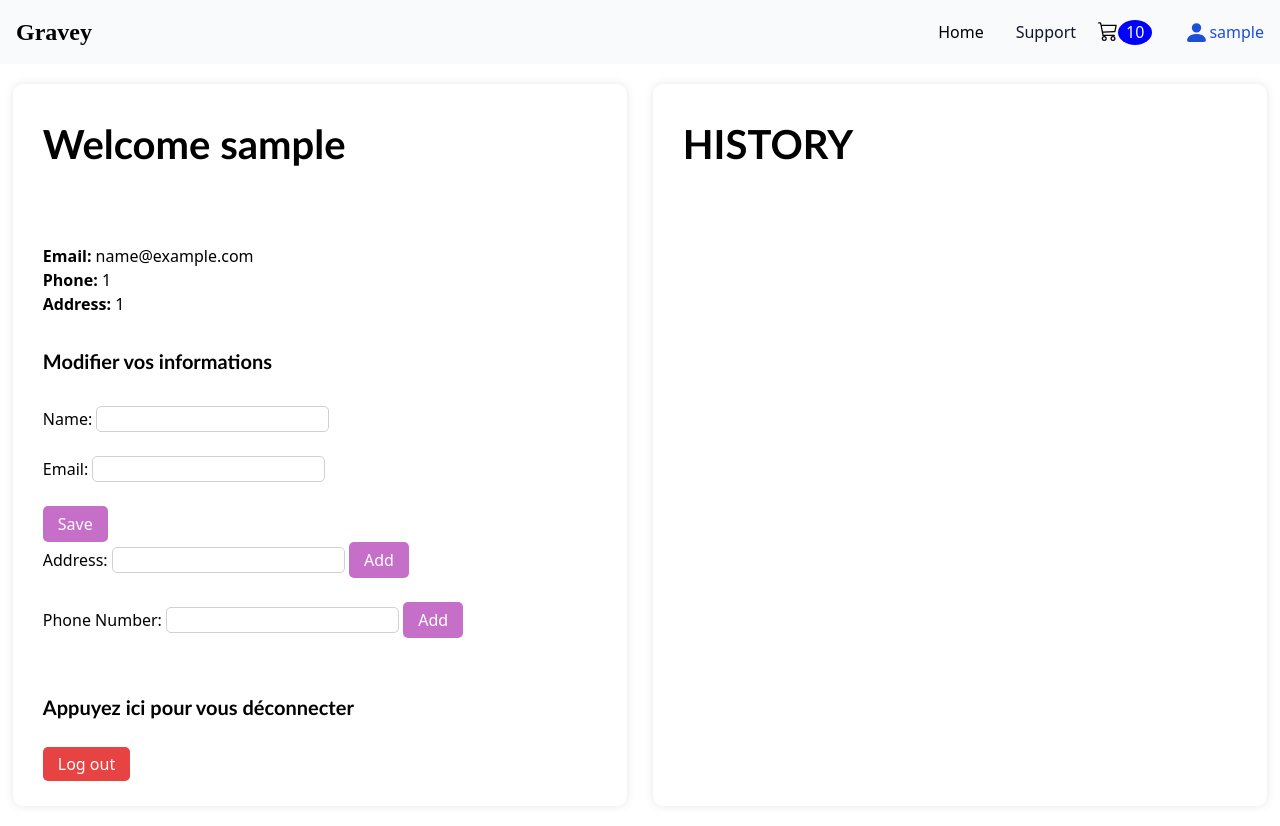
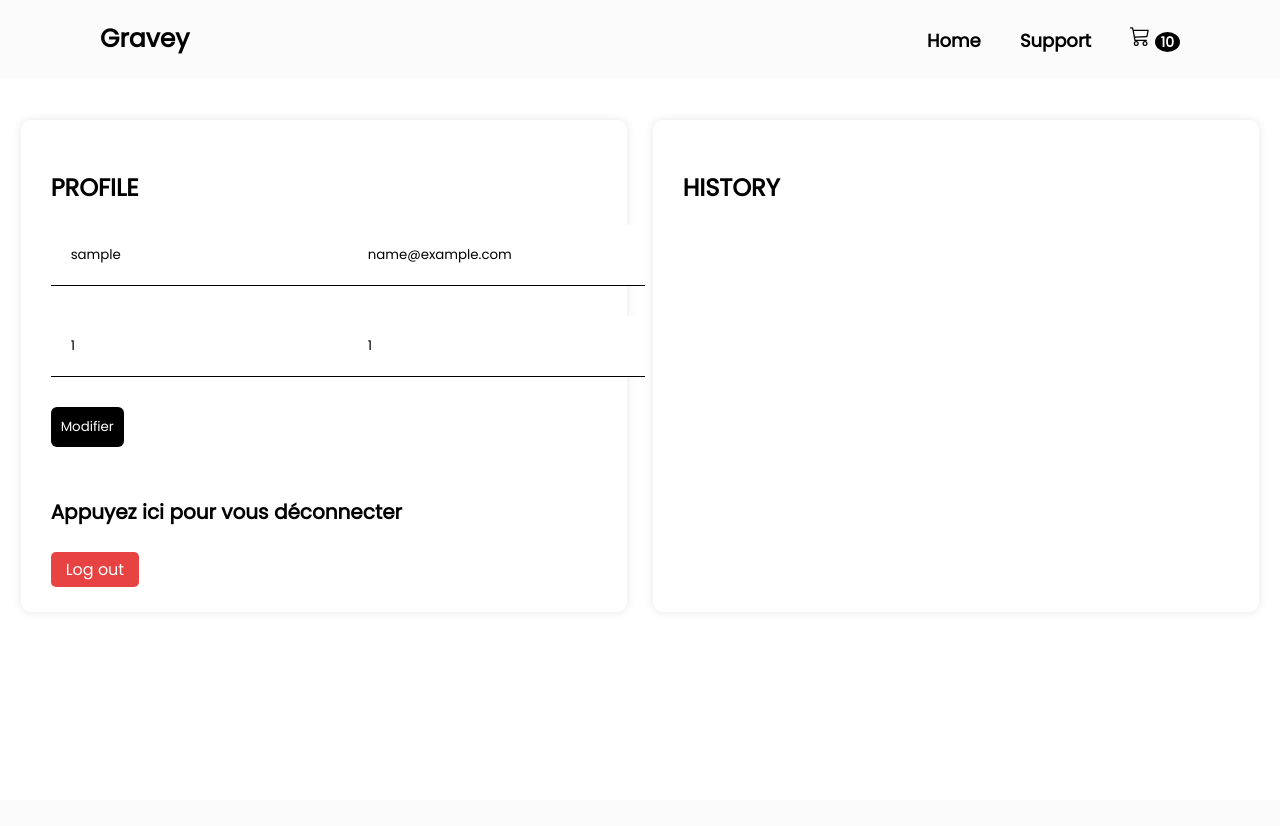
Before and after one commit to Zakaria12e/Ecom-website, a PHP site: page /Profile.php in a window 1280 px wide. After the commit the page ends 587 px from the top, so only its background shows below. Run offline with PHP 8.4, Linux system fonts and the light colour scheme; the visitor is signed in with stand-in values (Sample User, id 1); tables that the repository leaves empty or names only in its code hold one stand-in row (values such as "Sample post").

Commit message:
some updates in profile user

```diff
--- a/Panier.php
+++ b/Panier.php
@@ -178,7 +178,7 @@
            $rowphone = mysqli_fetch_assoc($resultphone);
            echo'<div style="display:flex">';
             echo'<h2 style="padding-right:50px;"><b>Phone Number </h2>';
-            echo'<h2 id="phone_number">+212'.$rowphone['PhoneNumber'].'</h2>';
+            echo'<h2 id="phone_number">'.$rowphone['PhoneNumber'].'</h2>';
            echo'</div>';
 
           }
--- a/Profile.css
+++ b/Profile.css
@@ -1,14 +1,6 @@
 
-.title-profile{
-    margin-bottom: 70px;
-    font-size: 40px;
-    font-family:'Trebuchet MS', 'Lucida Sans Unicode', 'Lucida Grande', 'Lucida Sans', Arial, sans-serif;
-    font-weight: bold;
-    color: #000000;
-  }
   #mod-info,#logout_para{
     font-size: 20px;
-    font-family:'Trebuchet MS', 'Lucida Sans Unicode', 'Lucida Grande', 'Lucida Sans', Arial, sans-serif;
     font-weight: bold;
     margin-bottom: 30px;
     padding-top: 30px;
@@ -18,17 +10,8 @@
    border-radius: 5px;
 
   }
-  input[type="submit"] {
-    background-color: #c66fc9;
-    color: white;
-    padding: 6px 15px;
-    border-radius: 5px;
-    cursor: pointer;
-    font-size: 16px;
-}
-input[type="submit"]:hover{
- background-color: #aa2aaf;
-}
+
+
 #logo{
   font-family: 'Poppins';
   font-weight: 600;
@@ -50,7 +33,9 @@
 display: flex;
 flex-wrap: wrap;
 justify-content: space-between;
+margin-top: 100px;
 }
+
 
 .section-info,
 .section-history {
@@ -70,6 +55,27 @@
 width: 48%;
 }
 }
-input[type="text"],input[type="email"]{
-    background: transparent;
+
+
+.form-control {
+  padding: 20px;
+  border: none;
+  border-bottom: 1px solid black ;
+  margin-bottom: 10px;
 }
+.form-group {
+  margin-bottom: 20px;
+}
+
+#btnModifier{
+
+  border: none;
+  background-color: rgb(0, 0, 0);
+  border-radius: 6px;
+  padding: 10px;
+  cursor: pointer;
+  color: white;
+}
+#btnModifier:hover{
+  background-color: rgb(69, 69, 69);
+}
--- a/Profile.php
+++ b/Profile.php
@@ -19,6 +19,7 @@
     }
     if (!isset($_SESSION['PhoneNumber']) &&  !isset($_SESSION['email'])) {
         $query = "SELECT PhoneNumber FROM clients WHERE Id = $id";
+
         $result = mysqli_query($con, $query);
         $row = mysqli_fetch_assoc($result);
         $_SESSION['PhoneNumber'] = $row['PhoneNumber'];
@@ -32,28 +33,29 @@
 
 
 
-    if (isset($_POST['save'])) {
-        $newname = $_POST['name'];
+    if (isset($_POST['submit'])) {
+        $newname = $_POST['username'];
         $newemail = $_POST['email'];
-
+         //Update Username and Email
         $query = "UPDATE clients SET Username='$newname', Email='$newemail' WHERE Id = $id";
         $result = mysqli_query($con, $query);
         $_SESSION['username'] = $newname;
         $_SESSION['email'] = $newemail;
-    }
-
-    if (isset($_POST['Add'])) {
+          //Update Address
         $newAddress = $_POST['Address'];
         $query = "UPDATE clients SET Address='$newAddress' WHERE Id = $id";
         mysqli_query($con, $query);
         $_SESSION['Address'] = $newAddress;
-    }
-    if (isset($_POST['AddPhoneNumber'])) {
-        $newPhoneNumber = $_POST['PhoneNumber'];
+           //Update Phone Number
+        $newPhoneNumber = $_POST['NumberPhone'];
         $query = "UPDATE clients SET PhoneNumber ='$newPhoneNumber' WHERE Id = $id";
         mysqli_query($con, $query);
         $_SESSION['PhoneNumber'] =  $newPhoneNumber;
     }
+
+
+
+
 
 
 
@@ -65,30 +67,26 @@
 <head>
     <meta charset="UTF-8">
     <meta name="viewport" content="width=device-width, initial-scale=1.0">
-    <link href="https://cdn.jsdelivr.net/npm/tailwindcss@2.2.19/dist/tailwind.min.css" rel="stylesheet">
   <link rel="stylesheet" href="Profile.css">
+<link rel="stylesheet" href="nav.css">
     <title>Profile</title>
 
 </head>
 <body>
-    <nav class="border-gray-200 bg-gray-50 dark:bg-gray-800 dark:border-gray-700">
-    <div class="max-w-screen-xl flex flex-wrap items-center justify-between mx-auto p-4">
-        <a href="home.php" class="flex items-center space-x-3 rtl:space-x-reverse">
-            <span style="color: black;" id="logo" class="self-center text-2xl font-semibold whitespace-nowrap dark:text-white">Gravey</span>
-        </a>
-        <ul class="flex flex-col font-medium mt-4 rounded-lg bg-gray-50 md:space-x-8 rtl:space-x-reverse md:flex-row md:mt-0 md:border-0 md:bg-transparent dark:bg-gray-800 md:dark:bg-transparent dark:border-gray-700">
-            <li>
-            <a id="profile" href="home.php" >Home</a>
-            </li>
-            <li>
-                <a href="support.php" class="block py-2 px-3 md:p-0 text-gray-900 rounded hover:bg-gray-100 md:hover:bg-transparent md:border-0 md:hover:text-blue-700 dark:text-white md:dark:hover:text-blue-500 dark:hover:bg-gray-700 dark:hover:text-white md:dark:hover:bg-transparent">Support</a>
-            </li>
-            <li>
-            <li style="display: flex; margin-left:-10px;">
+<header class="header">
+
+
+<a class="logo" href="home.php">Gravey</a>
+<nav class="navbar">
+
+      <a href="home.php">Home</a>
+      <a href="support.php">Support</a>
+
+
     <a id="panier-icon" href="Panier.php"><svg xmlns="http://www.w3.org/2000/svg" width="20" height="22" fill="currentColor" class="bi bi-cart3" viewBox="0 0 16 16">
 <path d="M0 1.5A.5.5 0 0 1 .5 1H2a.5.5 0 0 1 .485.379L2.89 3H14.5a.5.5 0 0 1 .49.598l-1 5a.5.5 0 0 1-.465.401l-9.397.472L4.415 11H13a.5.5 0 0 1 0 1H4a.5.5 0 0 1-.491-.408L2.01 3.607 1.61 2H.5a.5.5 0 0 1-.5-.5M3.102 4l.84 4.479 9.144-.459L13.89 4H3.102zM5 12a2 2 0 1 0 0 4 2 2 0 0 0 0-4m7 0a2 2 0 1 0 0 4 2 2 0 0 0 0-4m-7 1a1 1 0 1 1 0 2 1 1 0 0 1 0-2m7 0a1 1 0 1 1 0 2 1 1 0 0 1 0-2"/>
 </svg></a>
-<div style=" color:ghostwhite ;background-color: blue; border-radius:50%; padding:0px 8px;">
+<span style=" color:white ;background-color: black; border-radius:50%; padding:0 6px; font-size:14px; font-weight: 600;">
 <?php
 require_once 'config.php';
 if(isset($_SESSION['id'])){
@@ -108,54 +106,46 @@
 }
 }
 ?>
-</div>
+</span>
 
-</li>
-<?php
-echo'<a style="display: flex;" href="Profile.php" class="block py-2 px-3 md:p-0 text-white bg-blue-700 rounded md:bg-transparent md:text-blue-700 md:dark:text-blue-500 dark:bg-blue-600 md:dark:bg-transparent" aria-current="page"><svg xmlns="http://www.w3.org/2000/svg" width="25" height="25" fill="currentColor" class="bi bi-person-fill" viewBox="0 0 16 16">
-  <path d="M3 14s-1 0-1-1 1-4 6-4 6 3 6 4-1 1-1 1zm5-6a3 3 0 1 0 0-6 3 3 0 0 0 0 6"/>
-</svg>'.$_SESSION['username'].'</a>';
-?>
-               </li>
 
-        </ul>
-    </div>
+
+
 </nav>
+</header>
 
 
   <div id="profile-container">
 
   <section class="section-info">
-            <div class="info">
+  <form action="" method="post">
 
-                <h1 class="title-profile"><?php echo "Welcome {$_SESSION['username']}"; ?></h1>
-                <p><b>Email:</b> <?php echo $_SESSION['email']; ?></p>
-                <p><b>Phone:</b> <?php echo $_SESSION['PhoneNumber']; ?></p>
-                <p><b>Address:</b> <?php echo $_SESSION['Address']; ?></p>
+                    <h1 class="title">PROFILE</h1>
+                    <div style="display: flex;  justify-content: space-between;">
+                   <div class="form-group">
+                       <input type="text" name="username" id="username" class="form-control" autocomplete="off" placeholder="Nom d'utilisateur" value="<?php  echo $_SESSION['username']; ?>">
                    </div>
 
+                   <div class="form-group">
+                       <input type="text" name="email" id="email" class="form-control"  autocomplete="off" placeholder="Email"  value="<?php  echo $_SESSION['email']; ?>">
+                   </div>
+                   </div>
+                   <div style="display: flex;  justify-content: space-between;">
 
-        <h2  id="mod-info"><b>Modifier vos informations</b></h2>
-    <form action="" method="post">
-        <label for="name">Name:</label>
-        <input type="text" name="name" class="change" required><br><br>
+                   </div>
+                   <div style="display: flex;  justify-content: space-between;">
+                        <span class="form-group">
+                       <input type="text" name="NumberPhone" id="numphone" class="form-control" autocomplete="off" placeholder="Number Phone"  value="<?php  echo $_SESSION['PhoneNumber']; ?>">
+                   </span>
+                   <span class="form-group">
+                       <input type="text" name="Address" id="address" class="form-control" autocomplete="off"  placeholder="Address" value="<?php  echo $_SESSION['Address']; ?>">
+                   </span>
+                   </div>
 
-        <label for="email">Email:</label>
-        <input type="email" name="email" class="change" required><br><br>
-        <input type="submit" value="Save" name="save">
+                   <div class="form-group">
+                       <button id="btnModifier" type="submit" name="submit">Modifier</button>
+                   </div>
                </form>
-
-    <form method="post">
-        <label for="name">Address:</label>
-        <input type="text" name="Address" class="change" required>
-        <input type="submit" value="Add" name="Add">
-    </form><br>
-    <form method="post">
-        <label for="name">Phone Number:</label>
-        <input type="text" name="PhoneNumber" class="change" required>
-        <input type="submit" value="Add" name="AddPhoneNumber">
-    </form><br>
-
 
     <div>
         <p id="logout_para">Appuyez ici pour vous déconnecter</p><a id="logout-btn" href="logout.php">Log out</a>
--- a/authentification.css
+++ b/authentification.css
@@ -50,8 +50,6 @@
     border-radius: 6px;
     background-color:rgb(145, 228, 145);
     text-align: center;
-
-
     }
     div.erreurmsg{
     border: 1px solid darkred;
--- a/login.php
+++ b/login.php
@@ -61,7 +61,7 @@
         }
         else
           {
-            echo "<div id='errMessage1' class='erreurmsg'>>
+            echo "<div id='errMessage1' class='erreurmsg'>
                     <p>Identifiant ou mot de passe incorrect</p>
                   </div>";
           }
@@ -88,8 +88,8 @@
                     <div class="form-group">
                      </div>
                    </div>
+
                     <button class="btn" type="submit" name="submit">connexion</button>
-
 
                     <div class="form-group">
                     Pas encore de compte ? <a href="signup.php">Inscrivez-vous</a>
```
Also changed, not shown: script.js (+0 -13 lines), signup.php (+11 -2 lines). Lines whose indentation alone changed are shown as unchanged.
